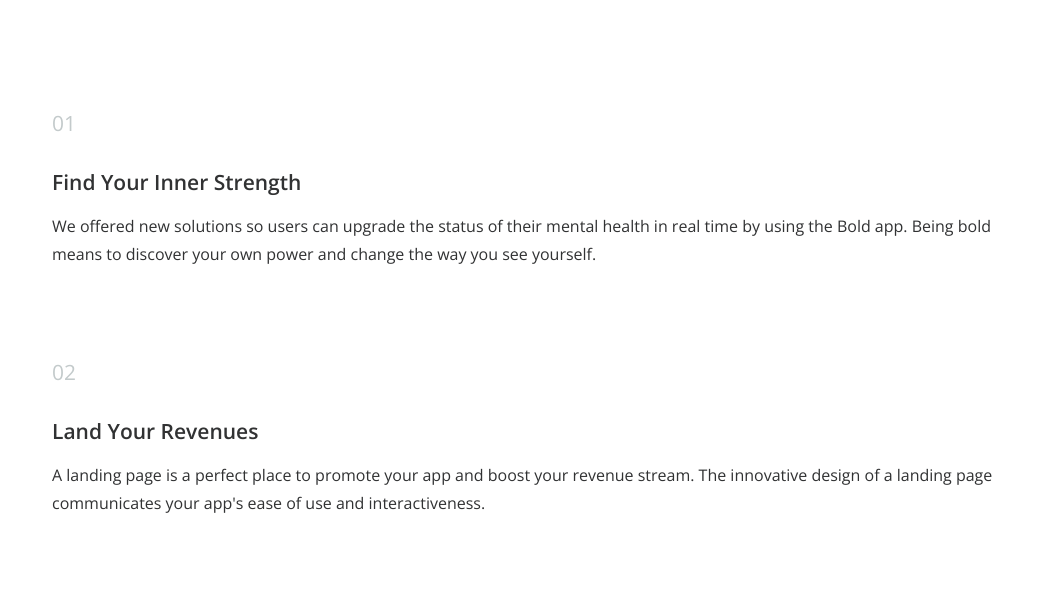
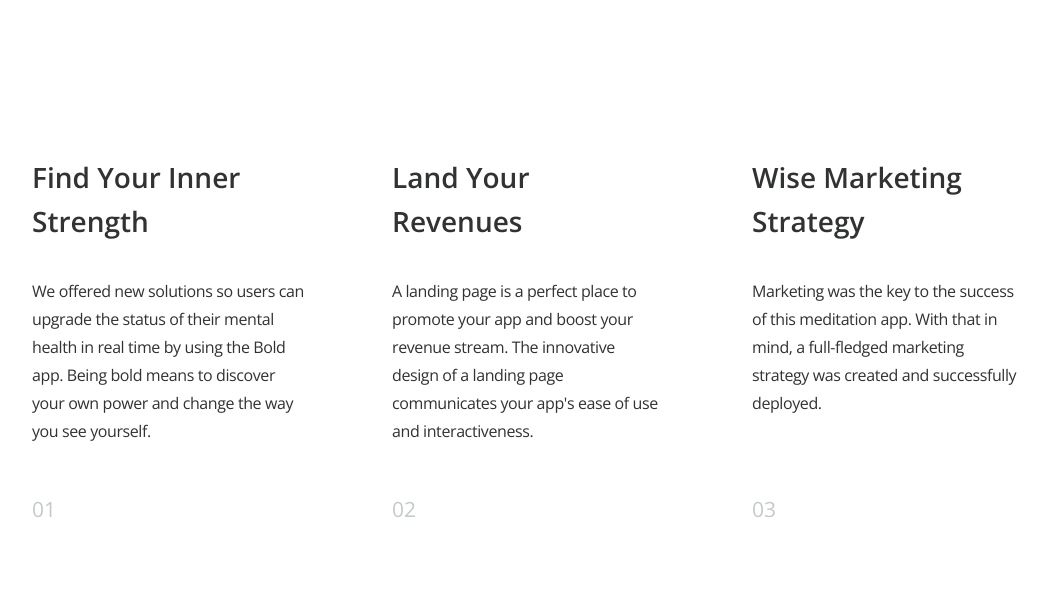
Before and after one commit to weymoz/arounda-key-ideas, a website: page docs/index.html in a window 1536 px wide. Shown: the part 188-784 px from the top of the page, without its empty margins (240-1288 px from the left). Drawn offline with nearby package versions, Linux system fonts and the light colour scheme.

Commit message:
adds styles for desktop (1296px)

```diff
--- a/docs/index.html
+++ b/docs/index.html
@@ -32,7 +32,7 @@
         <li class="key-ideas__item">
           <p class="key-ideas__item-number">02</p>
           <h3 class="key-ideas__item-title">
-            Land Your Revenues
+            Land Your<br> Revenues
           </h3>
           <p class="key-ideas__item-text">
           A landing page is a perfect place to promote your app and boost your revenue stream. The innovative design of a landing page communicates your app's ease of use and interactiveness.
--- a/docs/style.css
+++ b/docs/style.css
@@ -382,7 +382,45 @@ body {
   .container {
     width: 1296px;
     padding-left: 108px;
-    padding-right: 108px; } }
+    padding-right: 108px; }
+  .key-ideas__items {
+    display: -webkit-box;
+    display: flex;
+    -webkit-box-pack: center;
+            justify-content: center; }
+  .key-ideas__item {
+    width: 33.3%;
+    -webkit-box-flex: 1;
+            flex-grow: 1;
+    min-height: 490px;
+    box-sizing: border-box;
+    padding-top: 64px;
+    padding-bottom: 37px;
+    padding-left: 44px;
+    padding-right: 44px;
+    display: -webkit-box;
+    display: flex;
+    -webkit-box-orient: vertical;
+    -webkit-box-direction: normal;
+            flex-direction: column; }
+    .key-ideas__item:hover {
+      color: #fff;
+      background-color: #4562c9;
+      -webkit-transition: background-color 200ms ease-in;
+      transition: background-color 200ms ease-in; }
+    .key-ideas__item:hover .key-ideas__item-number {
+      color: #fff; }
+  .key-ideas__item-number {
+    -webkit-box-ordinal-group: 2;
+            order: 1;
+    margin-top: auto; }
+  .key-ideas__item-title {
+    font-size: 28px;
+    line-height: 44px;
+    margin-bottom: 34px; }
+  .key-ideas__item-text {
+    letter-spacing: -0.4px;
+    margin-bottom: 48px; } }
 
 @media (min-width: 1680px) {
   .container {
```
Also changed, not shown: src/index.html (+1 -1 lines), src/scss/_key-ideas.scss (+57 -1 lines), 2 other files.
